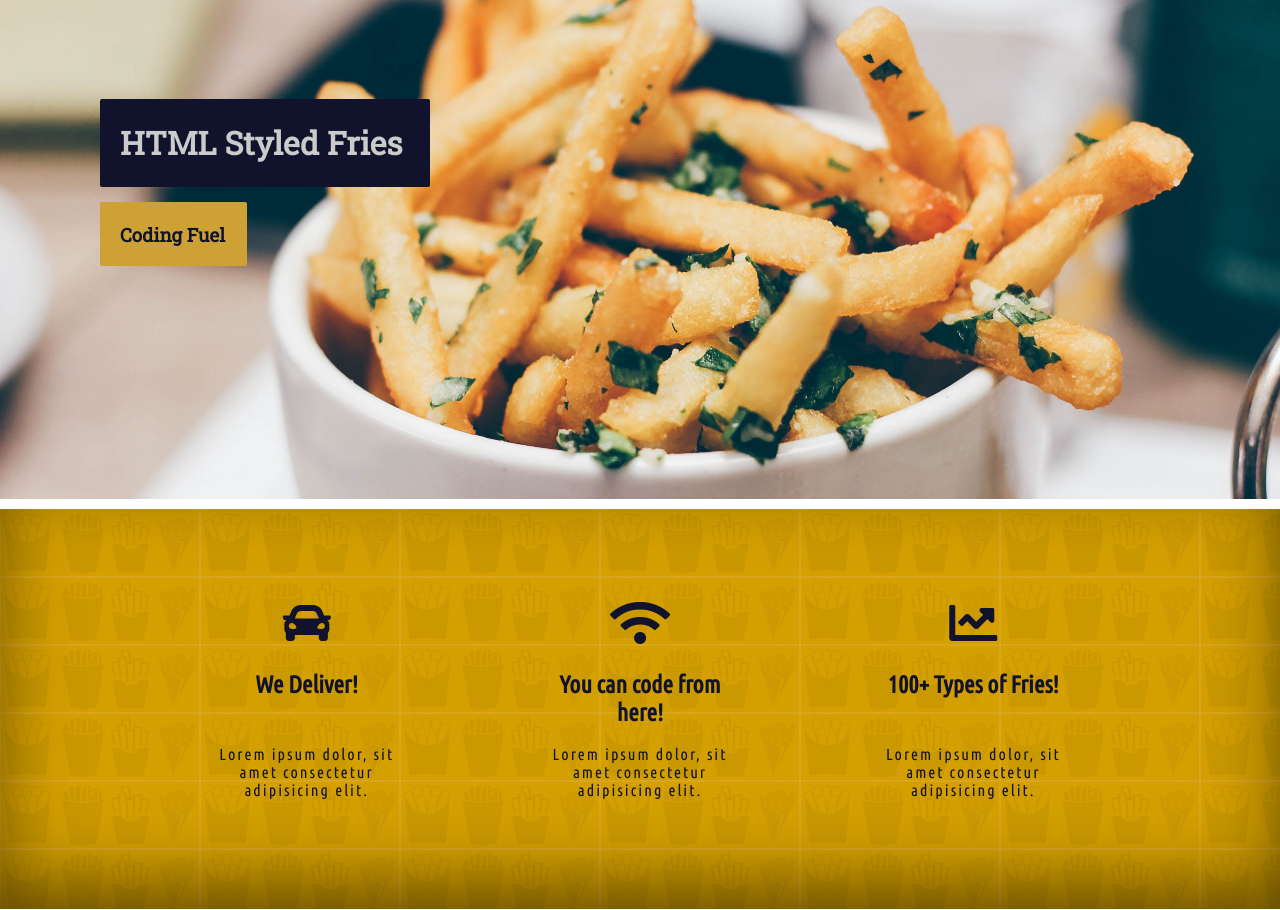
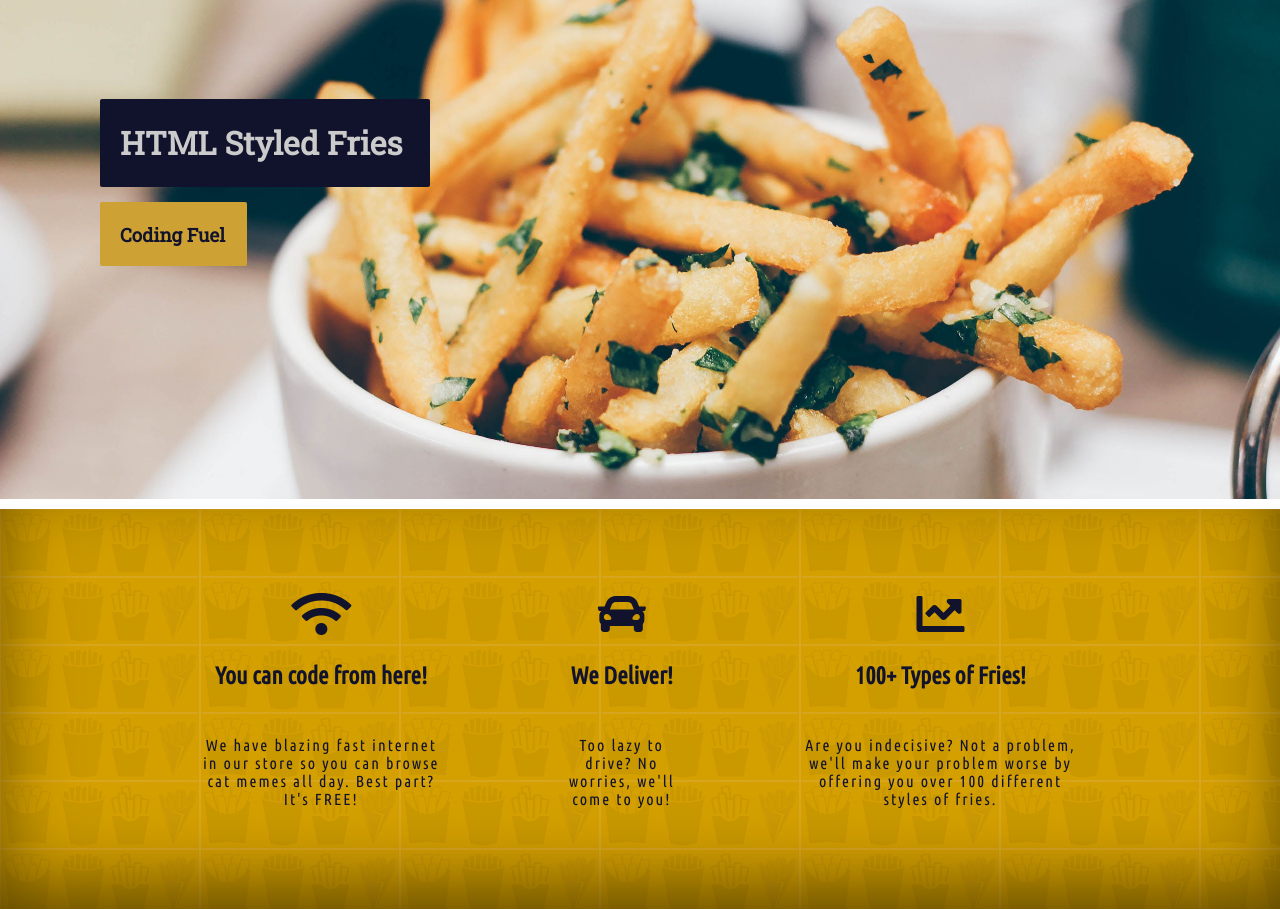
Before and after one commit to GeoHernandez27/gh-bottegaFries, a PHP site: page /index.html in a window 1280 px wide. Shown: the part 311-1221 px from the top of the page. Run offline with PHP 8.4, Linux system fonts and the light colour scheme; grey boxes are pictures that could not be loaded.

Commit message:
added content on features section and fixed flexbox

```diff
--- a/index.html
+++ b/index.html
@@ -82,29 +82,30 @@
 
     <div class="features-section">
         <div class="columns-wrapper">
-            <div class="column">
-
-                <i class="fas fa-car"></i>
-                <p>We Deliver!</p>
-
-                <p>
-                    Lorem ipsum dolor, sit amet consectetur adipisicing elit.
-                </p>
-            </div>
 
             <div class="column">
                 <i class="fas fa-wifi"></i>
                 <p>You can code from here!</p>
                 <p>
-                    Lorem ipsum dolor, sit amet consectetur adipisicing elit.
+                    We have blazing fast internet in our store so you can browse cat memes all day. Best part? It's FREE!
                 </p>
             </div>
+
+            <div class="column">
+
+                    <i class="fas fa-car"></i>
+                    <p>We Deliver!</p>
+
+                    <p>
+                        Too lazy to drive? No worries, we'll come to you!
+                    </p>
+                </div>
 
             <div class="column">
                 <i class="fas fa-chart-line"></i>
                 <p>100+ Types of Fries!</p>
                 <p>
-                    Lorem ipsum dolor, sit amet consectetur adipisicing elit.
+                    Are you indecisive? Not a problem, we'll make your problem worse by offering you over 100 different styles of fries.
                 </p>
             </div>
         </div>
--- a/styles/homepage.css
+++ b/styles/homepage.css
@@ -45,7 +45,9 @@
 .features-section > .columns-wrapper {
     width: 1000px;
     display: flex;
-    justify-content: space-between;
+    align-self: center;
+    justify-content: space-evenly;
+
 }
 
 .features-section > .columns-wrapper > .column {
```
